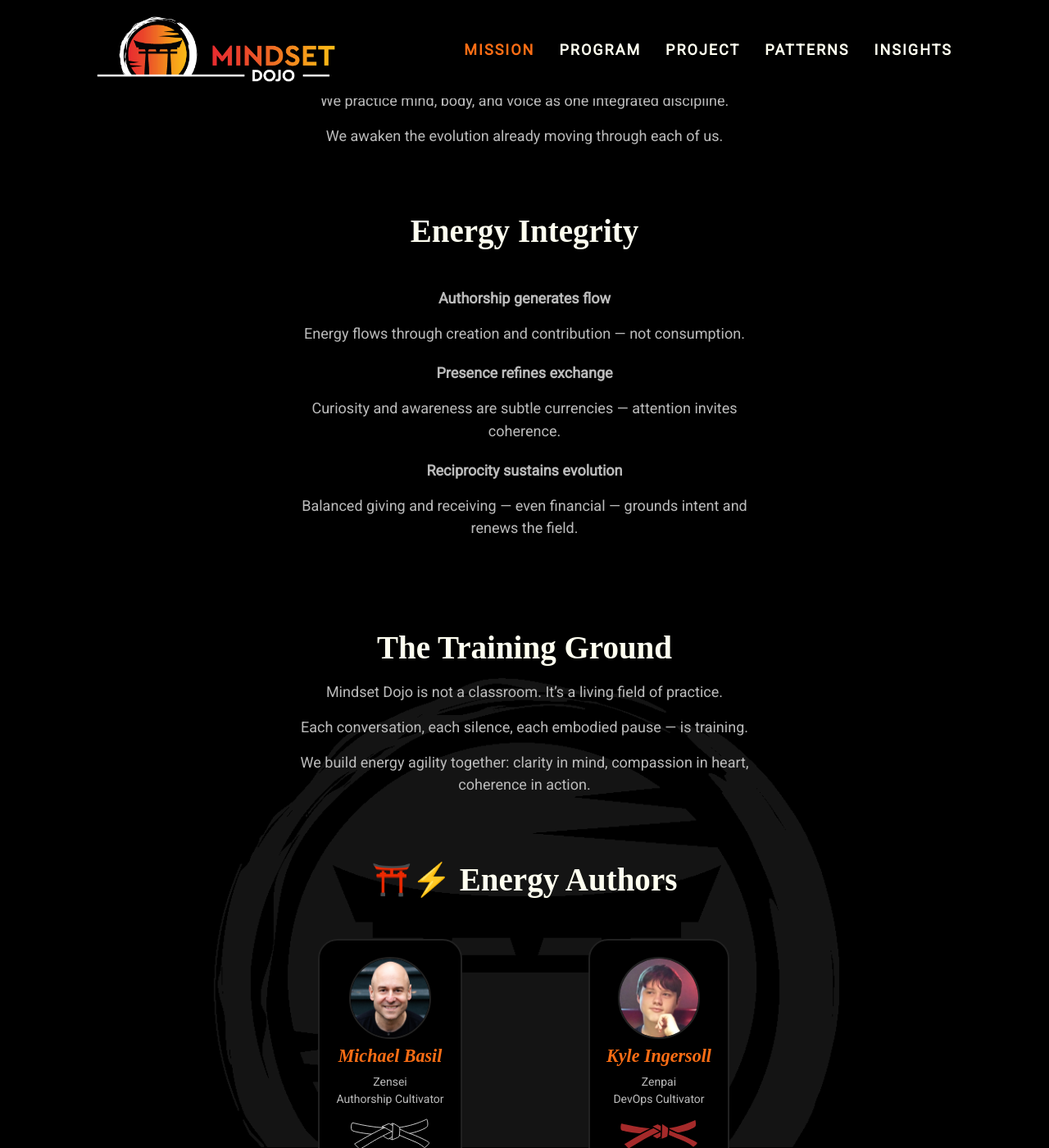
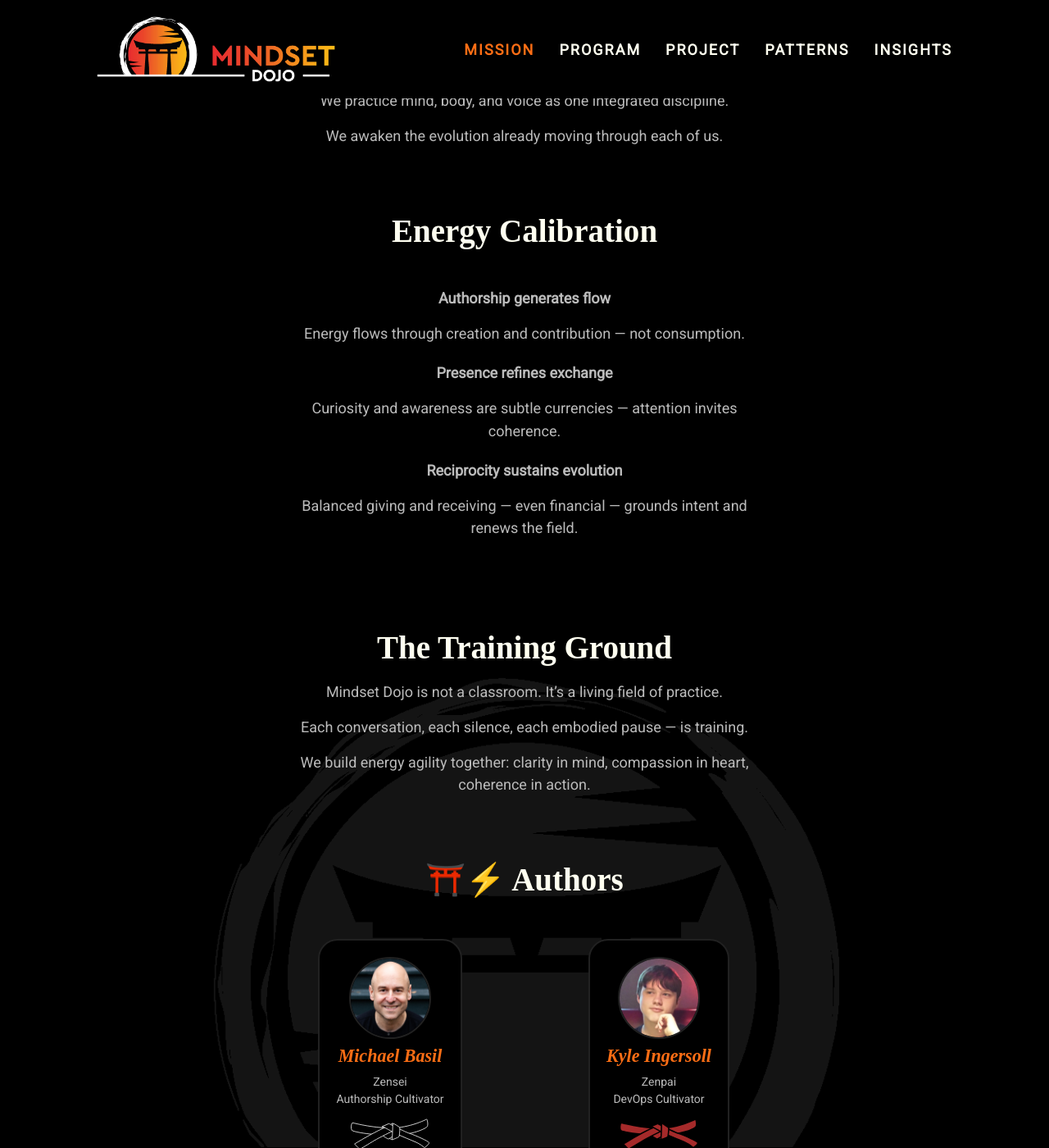
Before and after one commit to mindset-dojo/mindset-dojo.github.io, a Jekyll site: the page built from mission.md, in a window 1280 px wide and 1400 px high, scrolled down 877 px. Shown: the whole window at 82% size. Built offline with Jekyll 4.4.1, drawn with Linux system fonts in a browser that asks for light colours; some web fonts are replaced.

Commit message:
refactor: energy language uplift

```diff
--- a/_data/sections/mission.yaml
+++ b/_data/sections/mission.yaml
@@ -26,7 +26,7 @@ sections:
         - "We awaken the evolution already moving through each of us."
   - type: list
     data:
-      label: "Energy Integrity"
+      label: "Energy Calibration"
       items:
         - id: "authorship"
           label: "Authorship generates flow"
@@ -47,7 +47,7 @@ sections:
   - type: authors
     data:
       leadership_flow:
-        label: "⛩️⚡ Energy Authors"
+        label: "⛩️⚡ Authors"
         limit: 16
   - type: ctas
     data:
--- a/_data/sections/program.yaml
+++ b/_data/sections/program.yaml
@@ -181,7 +181,7 @@ sections:
   - type: authors
     data:
       leadership_flow:
-        label: "⛩️💫 Mentor Circle"
+        label: "⛩️💫 Guides"
         designation_type: program
         limit: 16
   - type: ctas
--- a/_data/sections/project.yaml
+++ b/_data/sections/project.yaml
@@ -61,7 +61,7 @@ sections:
   - type: authors
     data:
       leadership_flow:
-        label: "⛩️💫 Cultivator Circle"
+        label: "⛩️💫 Cultivators"
         designation_type: project
         limit: 8
   - type: ctas
```
